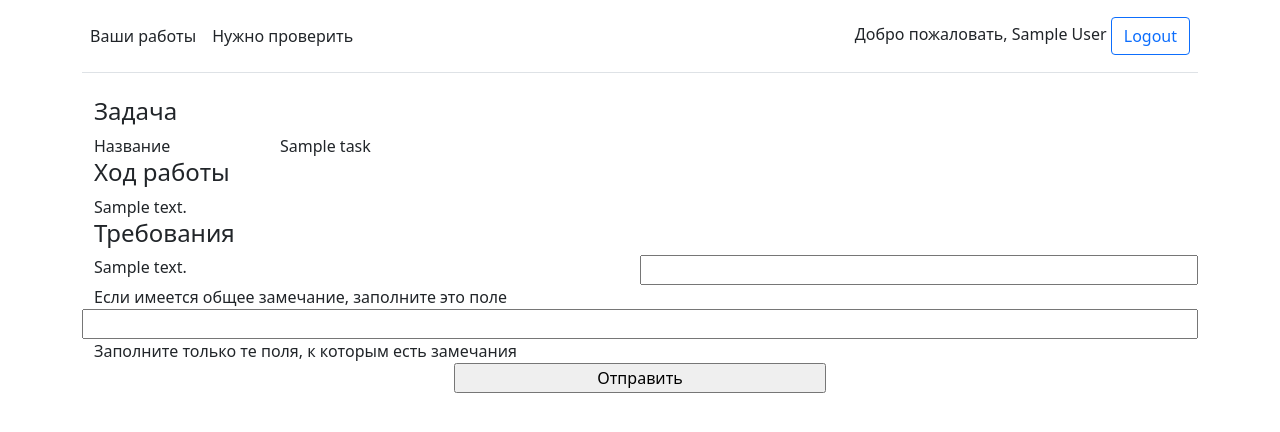
After one commit to YuriSilenok/self-checking, a Flask app: page /review/1 in a window 1280 px wide. The commit adds this page. Shown: the top 432 px of the page. Run offline with Flask 2, Linux system fonts and the light colour scheme; the visitor is signed in with stand-in values (Sample User, id 1); tables that the repository leaves empty hold one stand-in row (values such as "Sample post").

```diff
--- a/main.py
+++ b/main.py
@@ -47,6 +47,9 @@ def logout():
         session.pop('user_id')
     if 'first_name' in session:
         session.pop('first_name')
+    if 'user_type' in session:
+        session.pop('user_type')
+
     return redirect('sign-in')
 
 
@@ -54,6 +57,35 @@ def logout():
 @login_is_required
 def index():
     return render_template('index.html')
+
+
+@app.route('/review/<int:id_>', endpoint='review_id', methods=['GET', 'POST'])
+@login_is_required
+def review_id(id_):
+    task__ = Task.query.filter_by(id=id_).first()
+    requirement__ = Requirement.query.filter_by(task_id=id_).all()
+
+    if request.method == 'POST':
+        review = Review(review_status_id=1)
+        if 'teacher' in session['user_type']:
+            review.teacher_id = session['user_id']
+        if 'student' in session['user_type']:
+            review.student_id = session['user_id']
+        for key in request.form:
+            if request.form[key]:
+                pass
+
+    task_ = {
+        'name': task__.name,
+        'text': task__.text,
+        'requirement': [],
+    }
+    for requirement_ in requirement__:
+        task_['requirement'].append({
+            'id': requirement_.id,
+            'text': requirement_.text,
+        })
+    return render_template('review_id.html', task=task_)
 
 
 @app.route('/review', endpoint='review')
@@ -156,6 +188,11 @@ def sign_in():
                 if user.password_hash == hashlib.sha1(request.form['password'].encode('utf-8')).hexdigest():
                     session['user_id'] = user.id
                     session['first_name'] = user.first_name
+                    session['user_type'] = []
+                    if not Student.query.filter_by(user_id=user.id).all():
+                        session['user_type'].append('student')
+                    if not Teacher.query.filter_by(user_id=user.id).all():
+                        session['user_type'].append('teacher')
                     return redirect('/')
                 else:
                     return redirect('sign-in?mess=Пароль не верный')
@@ -173,9 +210,7 @@ def sign_up():
             user = User.query.filter_by(email=request.form['email']).first()
             if user:
                 if user.password_hash == hashlib.sha1(request.form['password'].encode('utf-8')).hexdigest():
-                    session['user_id'] = user.id
-                    session['first_name'] = user.first_name
-                    return redirect('/')
+                    return sign_in()
                 return redirect('sign-up?mess=Уже зарегистрирован')
             db.session.add(
                 User(
--- a/templates/review.html
+++ b/templates/review.html
@@ -11,7 +11,7 @@
   <div class="row">
       <div class="col-lg-3">{{ task.discipline }}</div>
       <div class="col-lg-3">{{ task.theme }}</div>
-      <div class="col-lg-3"><a href="/student_task/{{ task.id }}">{{ task.task }}</a></div>
+      <div class="col-lg-3"><a href="/review/{{ task.id }}">{{ task.task }}</a></div>
   </div>
 {% endfor %}
 </div>
--- /dev/null
+++ b/templates/review_id.html
@@ -0,0 +1,38 @@
+{% extends 'index.html' %}
+
+{% block center %}
+<div class="container">
+    <div class="row">
+        <h4>Задача</h4>
+    </div>
+    <div class="row">
+        <div class="col-lg-2">Название</div>
+        <div class="col-lg-10">{{ task.name }}</div>
+    </div>
+    <div class="row">
+        <h4>Ход работы</h4>
+    </div>
+    <div class="row">
+        <div class="col-lg-12">{{ task.text}}</div>
+    </div>
+    <div class="row">
+        <h4>Требования</h4>
+    </div>
+    <form method="post">
+        {% for requirement in task.requirement %}
+        <div class="row">
+            <div class="col-lg-6">{{ requirement.text }}</div>
+            <input type="text" class="col-lg-6" name="requirement.{{ requirement.id }}">
+        </div>
+        {% endfor %}
+        <div class="row">
+            <label for="common">Если имеется общее замечание, заполните это поле</label>
+            <input type="text" name="common" id="common">
+        </div>
+        <div class="row">
+            <label for="submit">Заполните только те поля, к которым есть замечания</label>
+            <input class="col-lg-4 offset-lg-4" id="submit" type="submit" value="Отправить">
+        </div>
+    </form>
+</div>
+{% endblock %}
```
Also changed, not shown: templates/to-do.html (deleted, +0 -37 lines), templates/student_task.html (indentation only).
